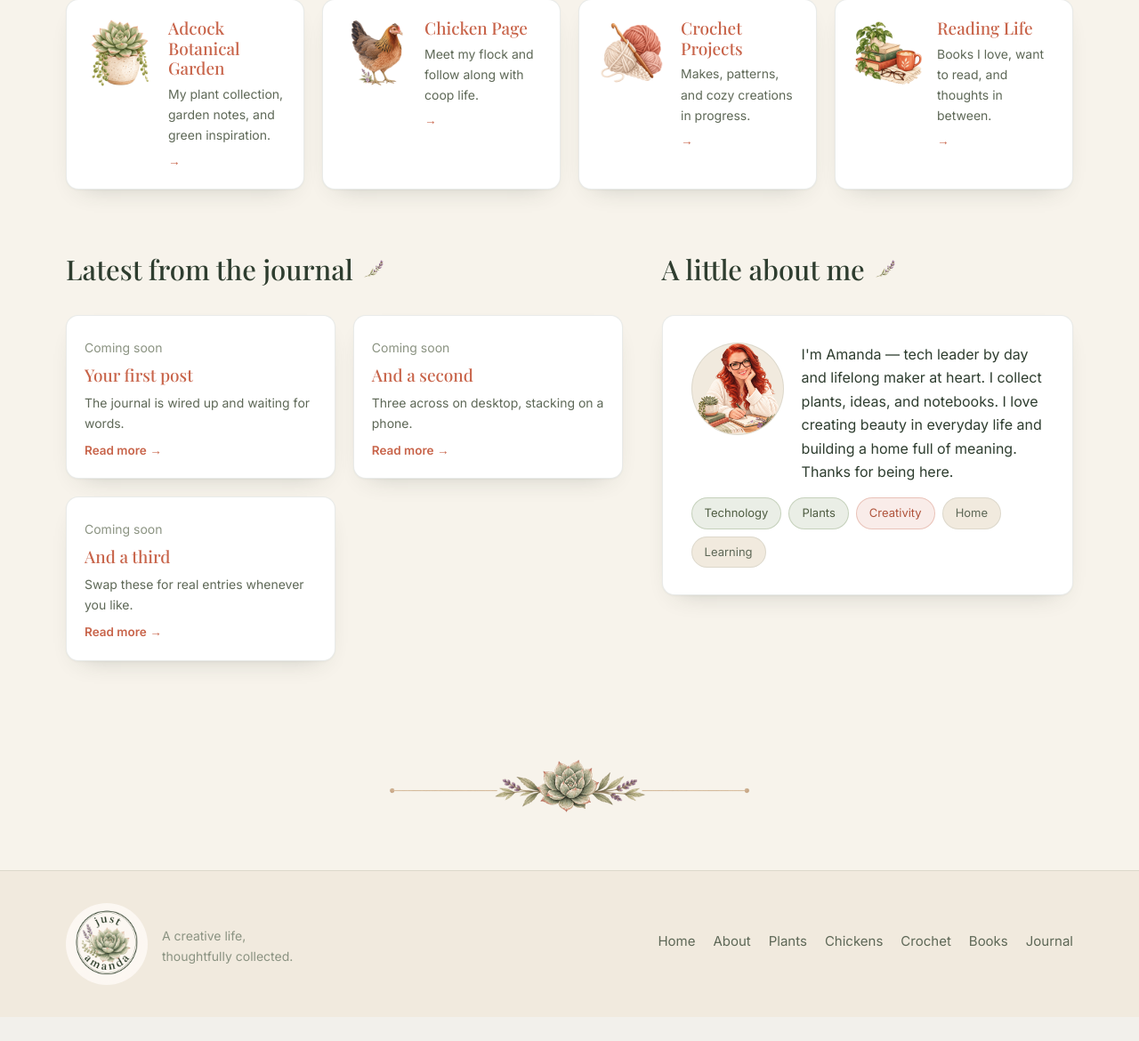
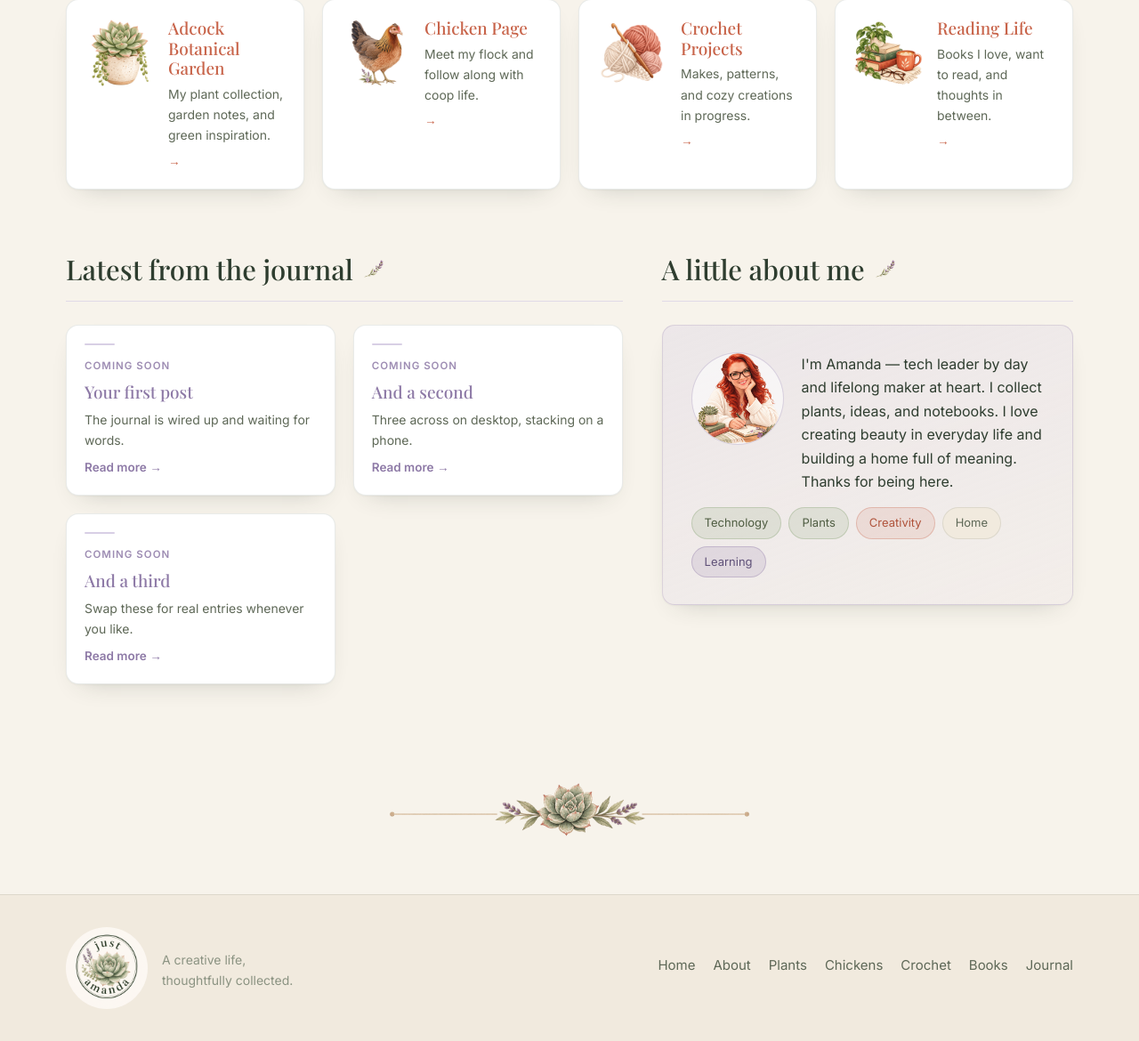
Before and after one commit to amadc0ck/just-amanda, a PHP site: page / in a window 1280 px wide. Shown: the part 671-1841 px from the top of the page at 89% size. Before the commit the page ends 1814 px from the top, so only its background shows below. Run offline with PHP 8.4, Linux system fonts and the light colour scheme; some web fonts are replaced.

Commit message:
Give amethyst and lavender a job
They were defined but unused, so terracotta was carrying every accent. Now the
two mean different things: terracotta is 'a place to go' — section cards and
primary actions — and amethyst is 'something to read', used on the journal and
nowhere else.

Lavender appears as a surface on the about panel, as a hairline under section
headings, and as the small rule above each journal card. Keeping the two roles
apart is what stops a six-colour palette becoming confetti.

```diff
--- a/index.html
+++ b/index.html
@@ -70,7 +70,7 @@
         <h2>A little about me</h2>
         <img class="sprig" src="images/accent-lavender.png" alt="" width="300" height="300">
       </div>
-      <div class="panel">
+      <div class="panel is-soft">
         <div class="about-row">
           <img src="images/portrait.png" alt="Amanda" width="400" height="400">
           <p style="margin:0;">I'm Amanda — tech leader by day and lifelong maker at heart. I collect plants, ideas, and notebooks. I love creating beauty in everyday life and building a home full of meaning. Thanks for being here.</p>
@@ -80,7 +80,7 @@
           <span class="tag is-sage">Plants</span>
           <span class="tag is-terra">Creativity</span>
           <span class="tag">Home</span>
-          <span class="tag">Learning</span>
+          <span class="tag is-amethyst">Learning</span>
         </div>
       </div>
     </div>
--- a/style.css
+++ b/style.css
@@ -100,6 +100,27 @@ section{padding:64px 0;}
 /* The journal strip stacks instead — those cards carry no artwork. */
 .cards.stacked .card{flex-direction:column;gap:8px;}
 
+/* AMETHYST AND LAVENDER — given a job rather than sprinkled.
+   Terracotta means "a place to go" (the section cards, the primary actions).
+   Amethyst means "something to read" — the journal, and nothing else. Keeping
+   the two apart is what stops a six-colour palette turning into confetti. */
+.cards.stacked .card h3{color:var(--amethyst);}
+.cards.stacked .card .go{color:var(--amethyst);}
+.cards.stacked .card .tagline{color:var(--amethyst);opacity:.85;
+  font-size:11.5px;letter-spacing:1px;text-transform:uppercase;font-weight:600;}
+.cards.stacked .card:hover{border-color:rgba(141,121,166,.45);}
+.cards.stacked .card::before{content:"";display:block;width:34px;height:2px;
+  background:var(--lavender);border-radius:2px;margin-bottom:2px;}
+
+/* The about panel sits on a lavender wash — the one place the softest colour in
+   the palette gets to be a surface rather than an outline. */
+.panel.is-soft{background:linear-gradient(160deg,rgba(216,207,229,.34),rgba(216,207,229,.12));
+  border-color:rgba(141,121,166,.24);}
+.panel.is-soft .about-row img{border-color:rgba(141,121,166,.3);background:rgba(255,255,255,.55);}
+
+/* Section headings get a lavender hairline, which ties the ornament to the rule. */
+.sec-head{border-bottom:1px solid rgba(216,207,229,.7);padding-bottom:10px;}
+
 /* Hero art is the real illustration now, not a placeholder box. */
 .hero-art{background:none;border:none;box-shadow:none;aspect-ratio:auto;padding:0;display:block;}
 .hero-art img{width:100%;height:auto;}
```
